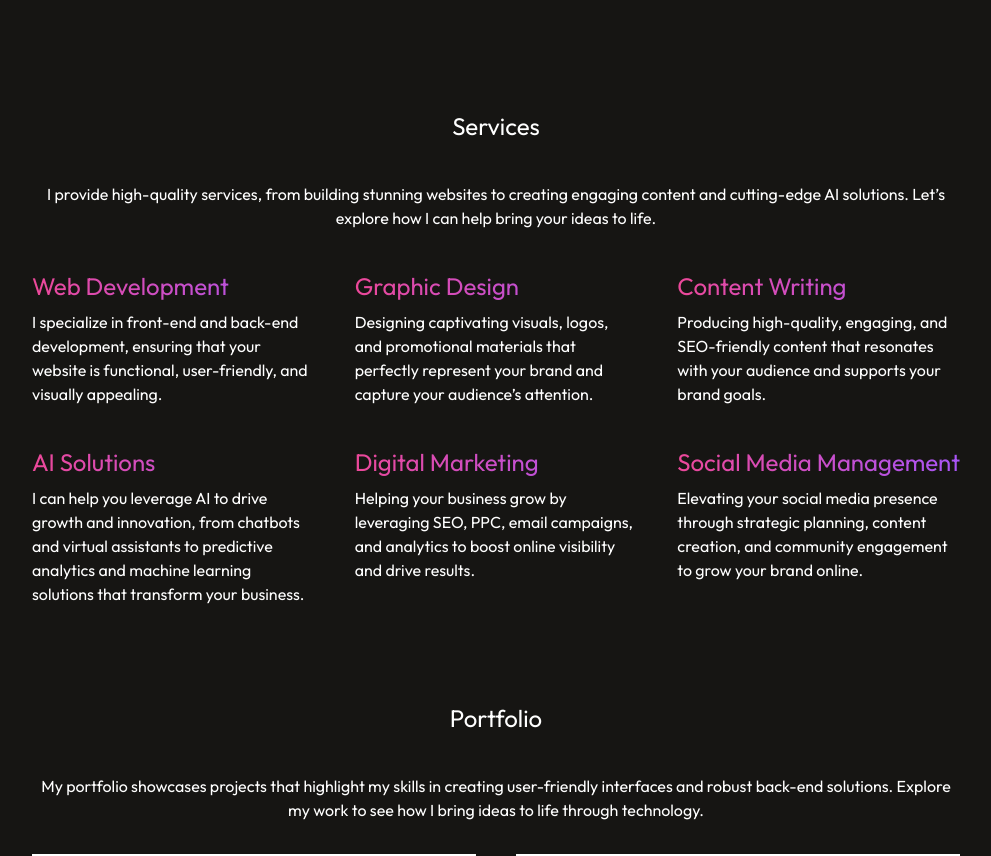
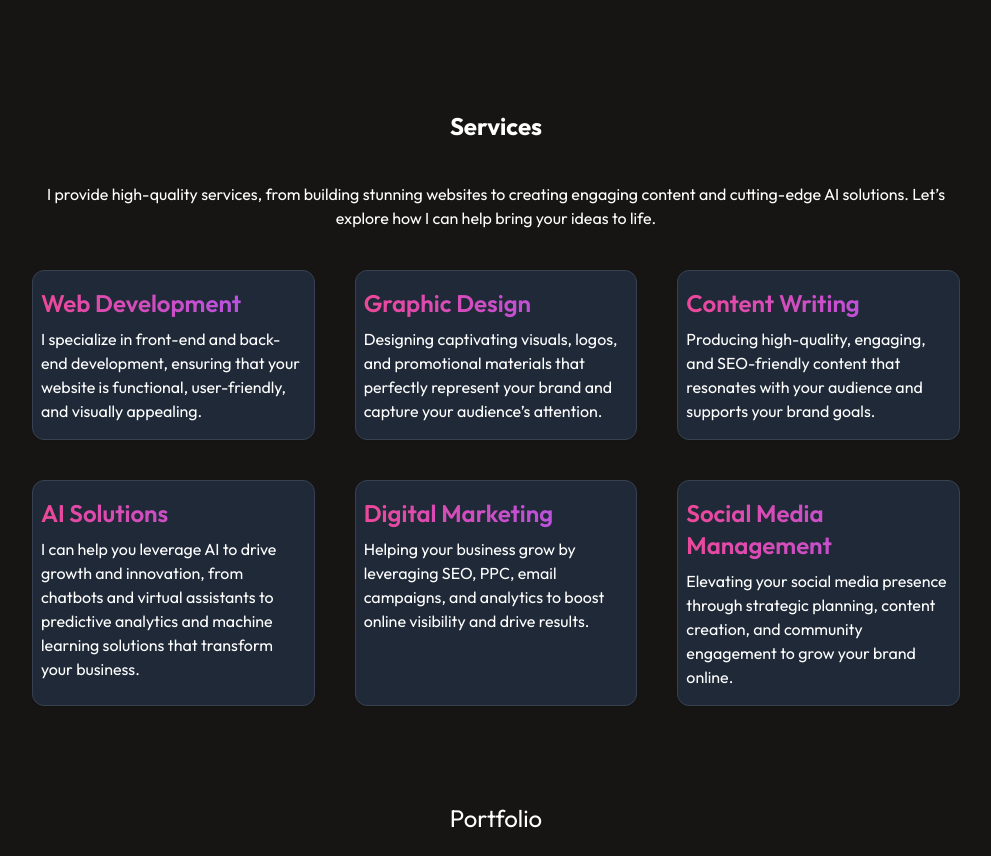
Before and after one commit to mulindijr/Portfolio, a React (Vite) app: page / in a window 1280 px wide. Shown: the part 1280-2136 px from the top of the page, without its empty margins (144-1135 px from the left). Built offline with nearby package versions, Linux system fonts and the light colour scheme.

Commit message:
Refactor: Implement dark-themed service cards with gradient titles and hover border effects

```diff
--- a/src/components/Services.jsx
+++ b/src/components/Services.jsx
@@ -1,39 +1,54 @@
-import React from 'react'
+import React from 'react';
+
+const servicesData = [
+  {
+    title: "Web Development",
+    description: "I specialize in front-end and back-end development, ensuring that your website is functional, user-friendly, and visually appealing."
+  },
+  {
+    title: "Graphic Design",
+    description: "Designing captivating visuals, logos, and promotional materials that perfectly represent your brand and capture your audience’s attention."
+  },
+  {
+    title: "Content Writing",
+    description: "Producing high-quality, engaging, and SEO-friendly content that resonates with your audience and supports your brand goals."
+  },
+  {
+    title: "AI Solutions",
+    description: "I can help you leverage AI to drive growth and innovation, from chatbots and virtual assistants to predictive analytics and machine learning solutions that transform your business."
+  },
+  {
+    title: "Digital Marketing",
+    description: "Helping your business grow by leveraging SEO, PPC, email campaigns, and analytics to boost online visibility and drive results."
+  },
+  {
+    title: "Social Media Management",
+    description: "Elevating your social media presence through strategic planning, content creation, and community engagement to grow your brand online."
+  }
+];
 
 const Services = () => {
   return (
     <div id='services' className='mt-6 mx-8 sm:mt-24 sm:mx-44'>
-      <h1 className='text-center mb-4 sm:mb-10 text-2xl'>Services</h1>
-      <p className='text-start sm:text-center'>I provide high-quality services, from building stunning websites to creating engaging content and cutting-edge AI solutions. Let’s explore how I can help bring your ideas to life.
+      <h1 className='text-center mb-4 sm:mb-10 text-2xl font-bold'>Services</h1>
+      <p className='text-start sm:text-center text-white'>
+        I provide high-quality services, from building stunning websites to creating engaging content and cutting-edge AI solutions. Let’s explore how I can help bring your ideas to life.
       </p>
       <div className='grid grid-cols-1 md:grid-cols-3 gap-6 sm:gap-10 mt-10'>
-        <div>
-          <h2 className='mb-2 text-2xl bg-gradient-to-r from-pink-500 to-purple-500 bg-clip-text text-transparent'>Web Development</h2>
-          <p>I specialize in front-end and back-end development, ensuring that your website is functional, user-friendly, and visually appealing.</p>
-        </div>
-        <div>
-          <h2 className='mb-2 text-2xl bg-gradient-to-r from-pink-500 to-purple-500 bg-clip-text text-transparent'>Graphic Design</h2>
-          <p>Designing captivating visuals, logos, and promotional materials that perfectly represent your brand and capture your audience’s attention.</p>
-        </div>
-        <div>
-          <h2 className='mb-2 text-2xl bg-gradient-to-r from-pink-500 to-purple-500 bg-clip-text text-transparent'>Content Writing</h2>
-          <p>Producing high-quality, engaging, and SEO-friendly content that resonates with your audience and supports your brand goals.</p>
-        </div>
-        <div>
-          <h2 className='mb-2 text-2xl bg-gradient-to-r from-pink-500 to-purple-500 bg-clip-text text-transparent'>AI Solutions</h2>
-          <p>I can help you leverage AI to drive growth and innovation, from chatbots and virtual assistants to predictive analytics and machine learning solutions that transform your business.</p>
-        </div>
-        <div>
-          <h2 className='mb-2 text-2xl bg-gradient-to-r from-pink-500 to-purple-500 bg-clip-text text-transparent'>Digital Marketing</h2>
-          <p>Helping your business grow by leveraging SEO, PPC, email campaigns, and analytics to boost online visibility and drive results.</p>
-        </div>
-        <div>
-          <h2 className='mb-2 text-2xl bg-gradient-to-r from-pink-500 to-purple-500 bg-clip-text text-transparent'>Social Media Management</h2>
-          <p>Elevating your social media presence through strategic planning, content creation, and community engagement to grow your brand online.</p>
-        </div>
+        {servicesData.map((service, index) => (
+          <div
+            key={index}
+            className='py-4 px-2 border border-gray-700 rounded-xl shadow-sm bg-gray-800 transition-transform transform hover:border-gray-500 hover:shadow-md'
+          >
+            <h2 className='mb-2 text-2xl font-semibold bg-gradient-to-r from-pink-500 to-purple-500 bg-clip-text text-transparent'>
+              {service.title}
+            </h2>
+            <p className='text-white'>{service.description}</p>
+          </div>
+        ))}
       </div>
     </div>
-  )
-}
+  );
+};
 
-export default Services
+export default Services;
```
